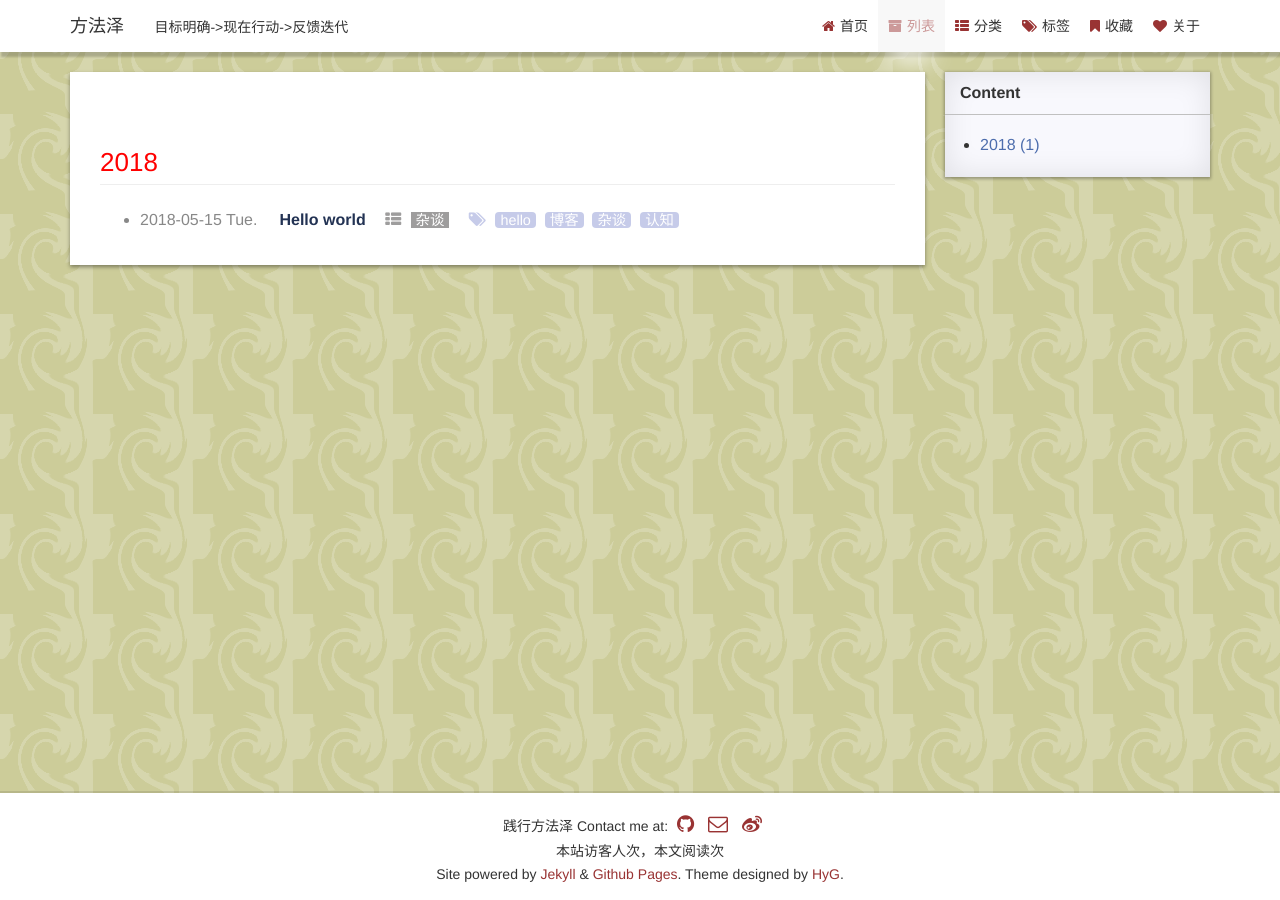
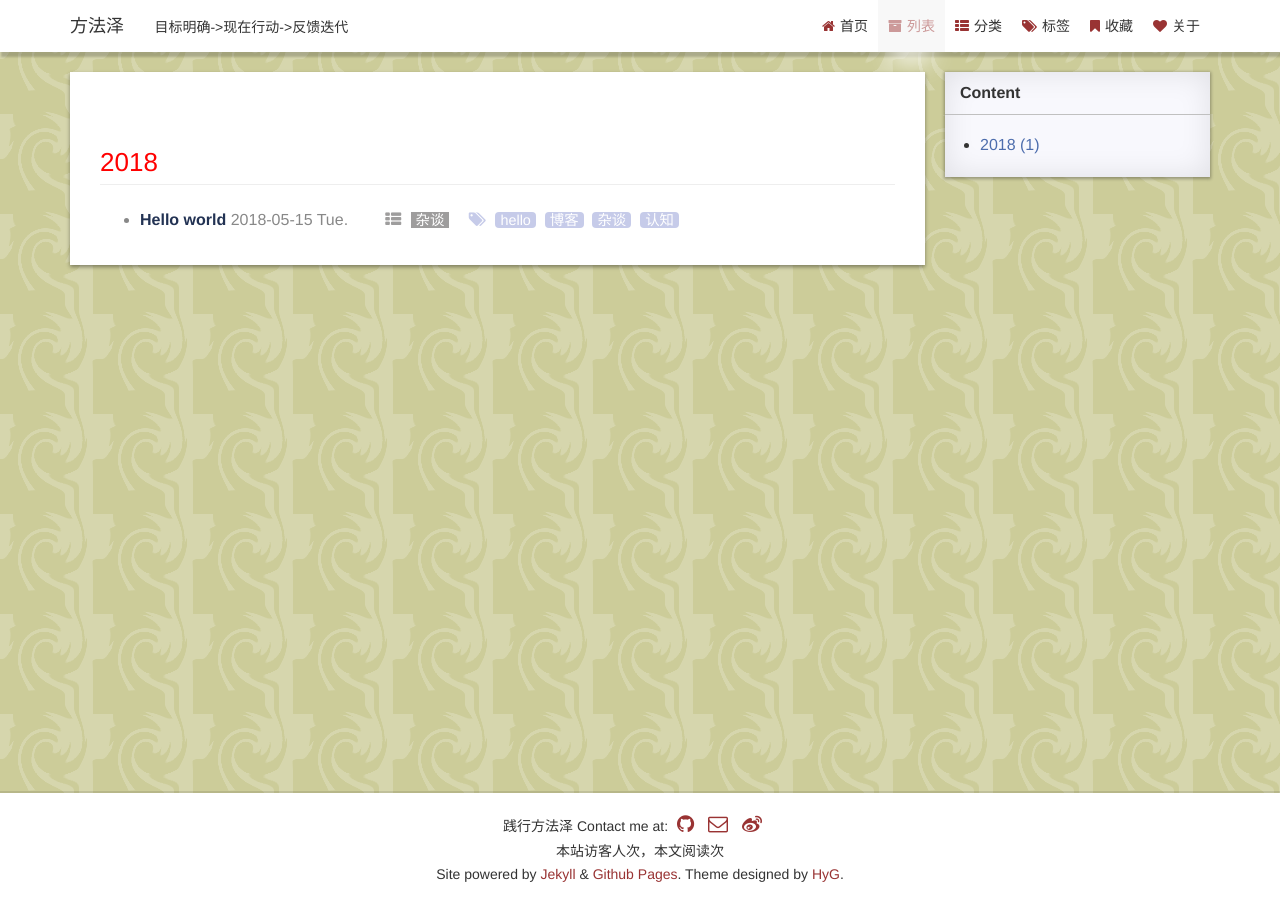
Before and after one commit to fangfaze/fangfaze.github.io, a Jekyll site: the page built from page/0archives.html, in a window 1280 px wide. Built offline with Jekyll 4.4.1, drawn with Linux system fonts in a browser that asks for light colours; comment, search, counter and statistics services are not loaded; a style sheet for code colours, icons or effects is not loaded.

Commit message:
列表样式调整

```diff
--- a/page/0archives.html
+++ b/page/0archives.html
@@ -25,10 +25,10 @@ type: page
             {% endunless %}
 
             <li>
+                <a class="title" href="{{ post.url | prepend: site.baseurl }}">{{ post.title }}</a>
                 <time>
                 {{ post.date | date:"%F" }} {{ post.date | date: "%a" }}.
                 </time>
-                <a class="title" href="{{ post.url | prepend: site.baseurl }}">{{ post.title }}</a>
 
                 {% include category.html %}
                 {% include tag.html %}
--- a/page/1category.html
+++ b/page/1category.html
@@ -16,10 +16,10 @@ type: page
                     {% for post in posts %}
                         {% if post.url %}
                         <li>
+                            <a class="title" href="{{ post.url | prepend: site.baseurl }}">{{ post.title }}</a>
                             <time>
                             {{ post.date | date:"%F" }} {{ post.date | date: "%a" }}.
                             </time>
-                            <a class="title" href="{{ post.url | prepend: site.baseurl }}">{{ post.title }}</a>
 
                             {% include category.html %}
                             {% include tag.html %}
--- a/page/2tags.html
+++ b/page/2tags.html
@@ -20,10 +20,10 @@ type: page
           <h2 id="{{ tag }}">{{ tag }}</h2>
           {% for post in site.tags[tag] %}
             <li>
+                <a class="title" href="{{ post.url | prepend: site.baseurl }}">{{ post.title }}</a>
                 <time>
                 {{ post.date | date:"%F" }} {{ post.date | date: "%a" }}.
                 </time>
-                <a class="title" href="{{ post.url | prepend: site.baseurl }}">{{ post.title }}</a>
 
                 {% include category.html %}
                 {% include tag.html %}
```
